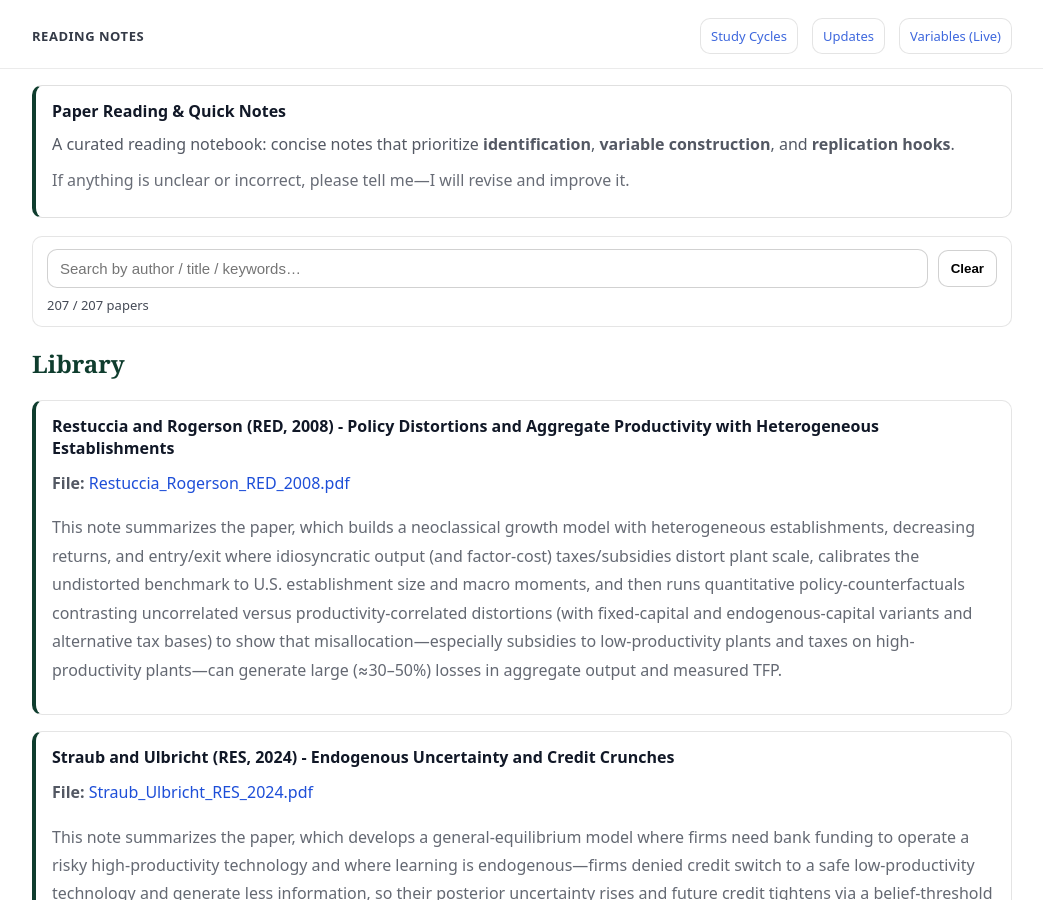
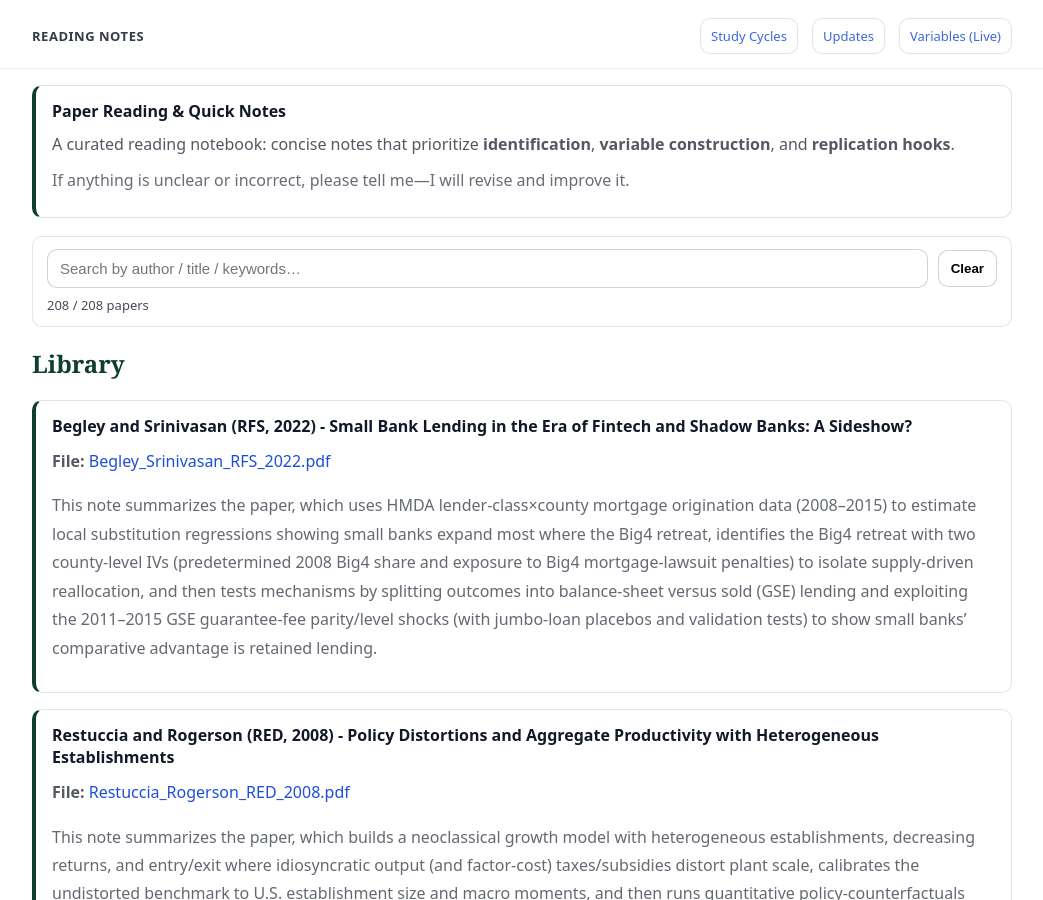
Before and after one commit to yaxinzn/study-archive, a Jekyll site: the page built from reading/index.md, in a window 1280 px wide and 900 px high. Shown: the whole window, without its empty margins (118-1161 px from the left). Built offline with Jekyll 4.4.1, drawn with Linux system fonts in a browser that asks for light colours.

Commit message:
Reading: add/update Begley_Srinivasan_RFS_2022.pdf

```diff
--- a/_data/reading.yml
+++ b/_data/reading.yml
@@ -1,3 +1,7 @@
+- title: "Begley and Srinivasan (RFS, 2022) - Small Bank Lending in the Era of Fintech and Shadow Banks: A Sideshow?"
+  file: "Begley_Srinivasan_RFS_2022.pdf"
+  desc: "This note summarizes the paper, which uses HMDA lender-class×county mortgage origination data (2008–2015) to estimate local substitution regressions showing small banks expand most where the Big4 retreat, identifies the Big4 retreat with two county-level IVs (predetermined 2008 Big4 share and exposure to Big4 mortgage-lawsuit penalties) to isolate supply-driven reallocation, and then tests mechanisms by splitting outcomes into balance-sheet versus sold (GSE) lending and exploiting the 2011–2015 GSE guarantee-fee parity/level shocks (with jumbo-loan placebos and validation tests) to show small banks’ comparative advantage is retained lending."
+
 - title: "Restuccia and Rogerson (RED, 2008) - Policy Distortions and Aggregate Productivity with Heterogeneous Establishments"
   file: "Restuccia_Rogerson_RED_2008.pdf"
   desc: "This note summarizes the paper, which builds a neoclassical growth model with heterogeneous establishments, decreasing returns, and entry/exit where idiosyncratic output (and factor-cost) taxes/subsidies distort plant scale, calibrates the undistorted benchmark to U.S. establishment size and macro moments, and then runs quantitative policy-counterfactuals contrasting uncorrelated versus productivity-correlated distortions (with fixed-capital and endogenous-capital variants and alternative tax bases) to show that misallocation—especially subsidies to low-productivity plants and taxes on high-productivity plants—can generate large (≈30–50%) losses in aggregate output and measured TFP."
```
Also changed, not shown: 1 other file.
